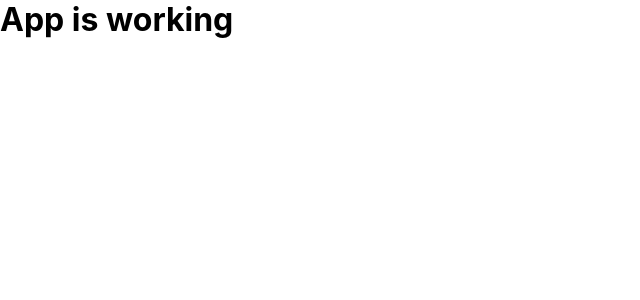
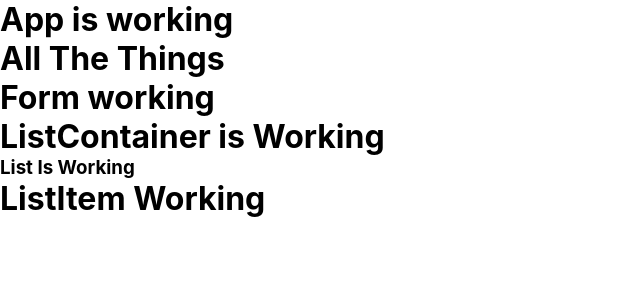
Before and after one commit to KVeitch/all-the-things, a React (Create React App) app: page / in a window 1280 px wide. Shown: the top 300 px of the page, without its empty margins (0-640 px from the left). Built offline with nearby package versions, Linux system fonts and the light colour scheme.

Commit message:
Connect all components

```diff
--- a/src/App/App.js
+++ b/src/App/App.js
@@ -1,10 +1,16 @@
 import React from 'react';
+import Header from '../components/Header/Header'
+import Form from '../components/Form/Form'
+import ListContainer from '../components/ListContainer/ListContainer'
 import './App.css';
 
 function App() {
   return (
     <div className="App">
      <h1>App is working</h1>
+     <Header />
+     <Form />
+     <ListContainer />
     </div>
   );
 }
--- a/src/components/Form/Form.js
+++ b/src/components/Form/Form.js
@@ -4,7 +4,7 @@ import './Form.css'
 const Form = () => {
   return (
     <div>
-      <h1>From working</h1>
+      <h1>Form working</h1>
     </div>
   )
 }
--- a/src/components/Header/Header.js
+++ b/src/components/Header/Header.js
@@ -3,9 +3,9 @@ import './Header.css'
 
 const Header = () => {
   return (
-    <div>
-
-    </div>
+    <header>
+      <h1 class="main_title">All The Things</h1>
+    </header>
   )
 }
 
--- a/src/components/List/List.js
+++ b/src/components/List/List.js
@@ -1,10 +1,12 @@
 import React from 'react'
 import './List.css'
+import ListItem from '../ListItem/ListItem'
 
 const List = () => {
   return (
     <div>
-
+      <h3>List Is Working</h3>
+      <ListItem />
     </div>
   )
 }
--- a/src/components/ListContainer/ListContainer.js
+++ b/src/components/ListContainer/ListContainer.js
@@ -1,10 +1,12 @@
 import React from 'react'
+import List from '../List/List'
 import './ListContainer.css'
 
 const ListContainer = () => {
   return (
     <div>
-
+      <h1>ListContainer is Working</h1>
+      <List />
     </div>
   )
 }
```
